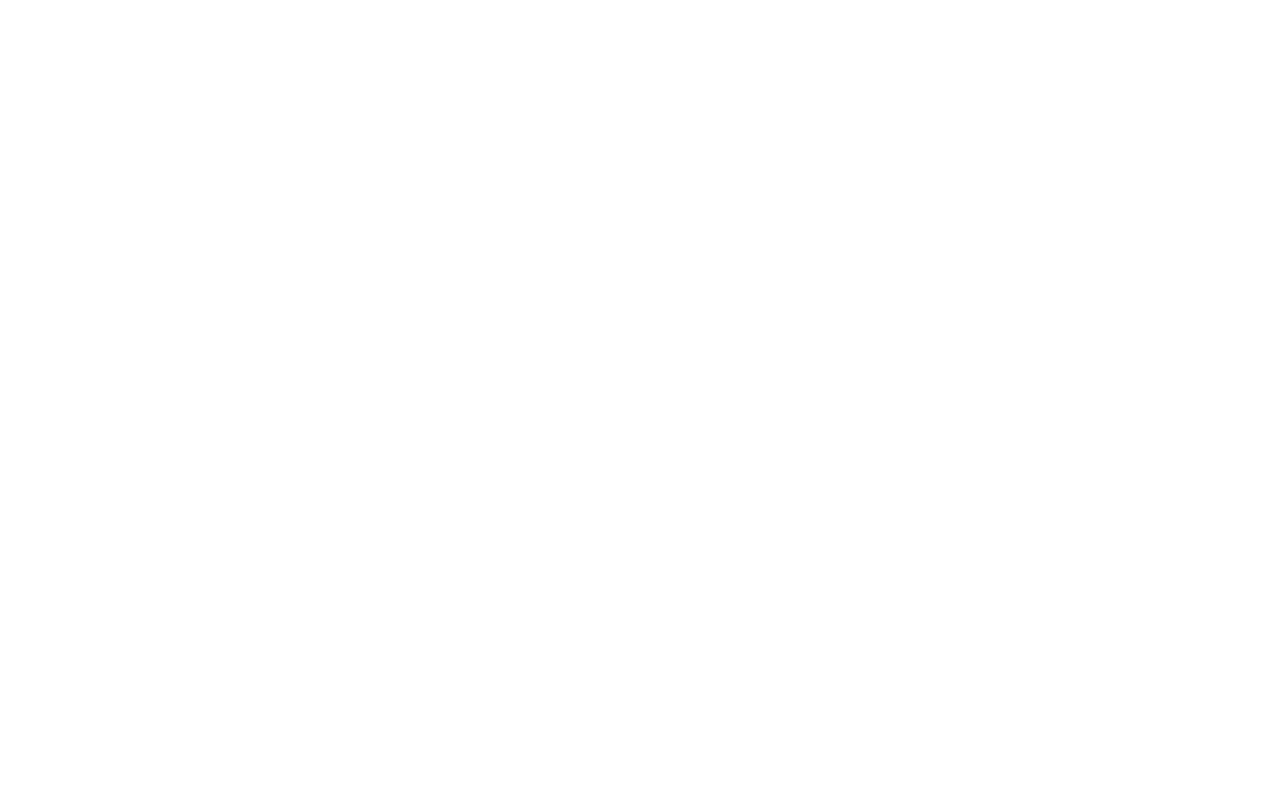
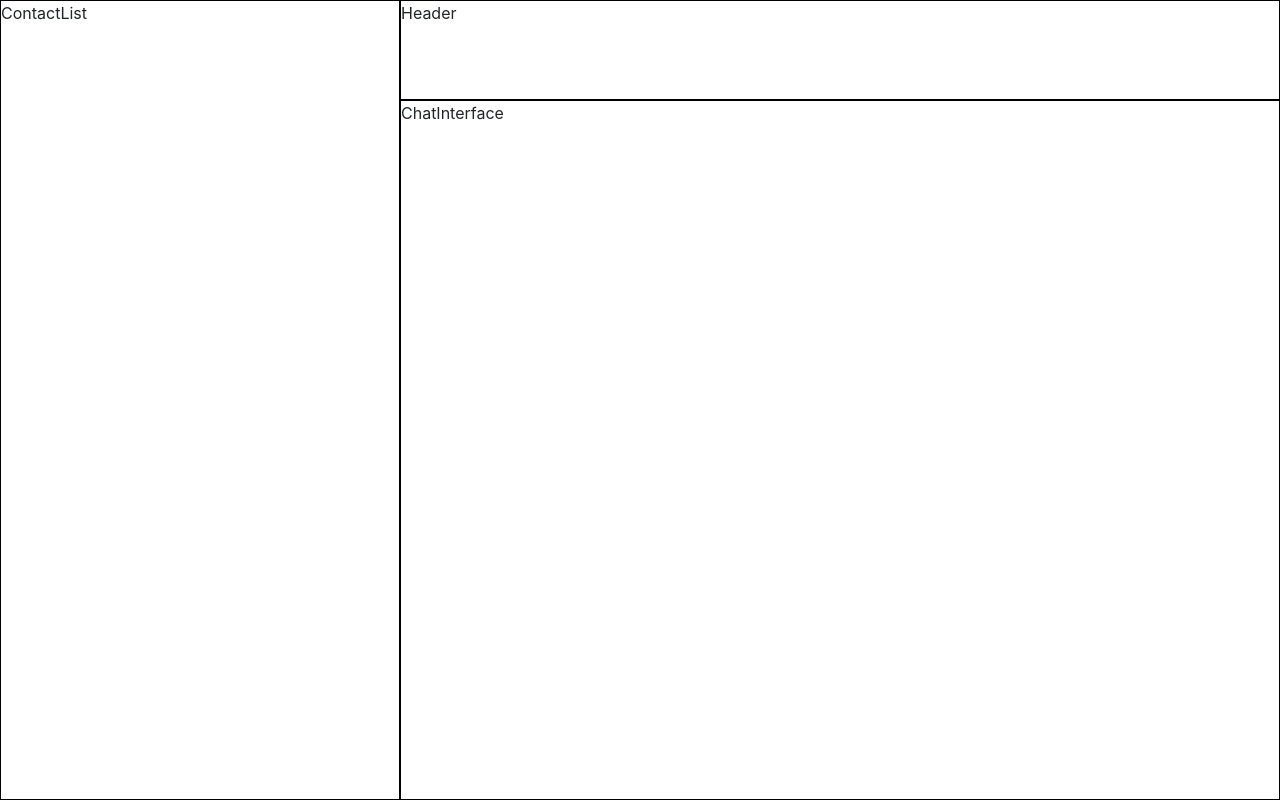
Before and after one commit to The-Logicals/grupa-test, a React (Create React App) app: page /chat in a window 1280 px wide. Built offline with nearby package versions, Linux system fonts and the light colour scheme.

Commit message:
feat(chat): chat interface layout

```diff
--- /dev/null
+++ b/src/components/layouts/ChatInterfaceLayout/index.js
@@ -0,0 +1,54 @@
+/* -------------------------------------------------------------------------- */
+/*                            External Dependencies                           */
+/* -------------------------------------------------------------------------- */
+import React from 'react';
+import PropTypes from 'prop-types';
+import styled from 'styled-components';
+
+const Wrapper = styled.div`
+	.chat-interface-layout {
+		display: grid;
+		grid-template-columns: 400px 1fr;
+		grid-template-rows: 100px 1fr;
+		height: 100vh;
+	}
+
+	.chat-section {
+		grid-column: 2/-1;
+		grid-row: 2/-1;
+		border: 1px solid black;
+	}
+
+	.contact-section {
+		grid-column: 1/2;
+		grid-row: 1/-1;
+		border: 1px solid black;
+	}
+
+	.header-section {
+		grid-column: 2/-1;
+		grid-row: 1/2;
+		border: 1px solid black;
+	}
+`;
+
+const ChatInterfaceLayout = ({ children }) => {
+	const header = children[0];
+	const contactList = children[1];
+	const chatSection = children[2];
+	return (
+		<Wrapper>
+			<div className="chat-interface-layout">
+				<div className="header-section">{header}</div>
+				<div className="contact-section">{contactList}</div>
+				<div className="chat-section">{chatSection}</div>
+			</div>
+		</Wrapper>
+	);
+};
+
+ChatInterfaceLayout.propTypes = {
+	children: PropTypes.node,
+};
+
+export default ChatInterfaceLayout;
--- /dev/null
+++ b/src/pages/Chat/index.js
@@ -0,0 +1,26 @@
+/* -------------------------------------------------------------------------- */
+/*                            External Dependencies                           */
+/* -------------------------------------------------------------------------- */
+import React from 'react';
+import styled from 'styled-components';
+
+/* -------------------------------------------------------------------------- */
+/*                            Internal Dependencies                           */
+/* -------------------------------------------------------------------------- */
+import ChatInterfaceLayout from '../../components/layouts/ChatInterfaceLayout';
+
+const Wrapper = styled.div``;
+
+const ChatInterface = () => {
+	return (
+		<Wrapper>
+			<ChatInterfaceLayout>
+				<div>Header</div>
+				<div>ContactList</div>
+				<div>ChatInterface</div>
+			</ChatInterfaceLayout>
+		</Wrapper>
+	);
+};
+
+export default ChatInterface;
--- a/src/routes/index.js
+++ b/src/routes/index.js
@@ -12,6 +12,7 @@
 import Signin from 'pages/signin';
 import Register from 'pages/register';
 import ErrorBoundary from 'components/error-boundary';
+import Chat from 'pages/Chat';
 
 /* ---------------------------- Routes PropTypes ---------------------------- */
 const propTypes = {
@@ -31,6 +32,7 @@
 						<Route exact path="/" component={Home} />
 						<Route exact path="/signin" component={Signin} />
 						<Route exact path="/register" component={Register} />
+						<Route exact path="/chat" component={Chat} />
 					</Switch>
 				</CSSTransition>
 			</TransitionGroup>
```
